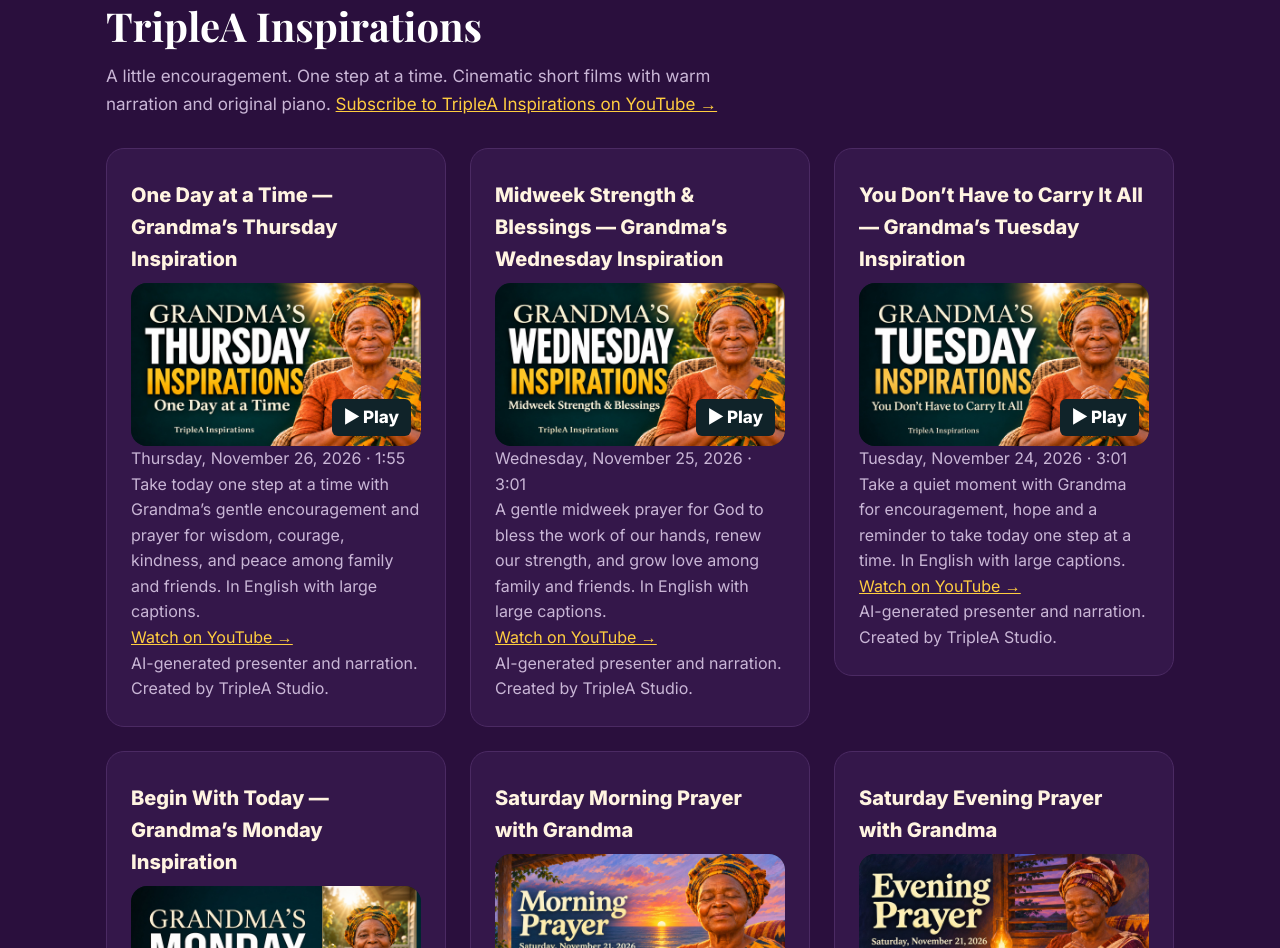
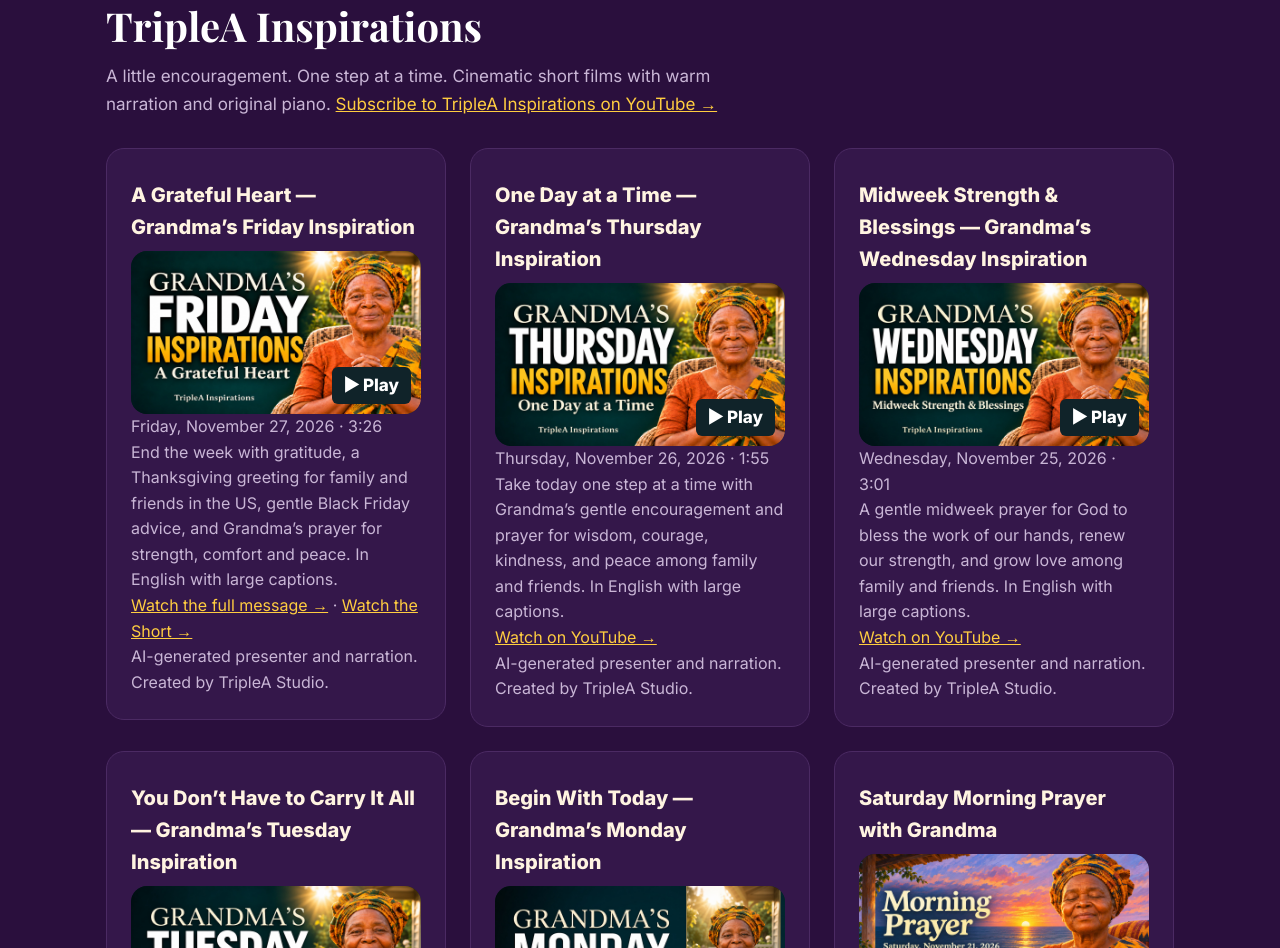
Before and after one commit to qualitystreamzmedia-netizen/triplea-studio-site, a plain HTML site: page index.html in a window 1280 px wide. Shown: the part 1329-2277 px from the top of the page. Drawn offline with nearby package versions, Linux system fonts and the light colour scheme; a web font is replaced by a local one.

Commit message:
Publish Grandma Friday inspiration and Short

```diff
--- a/index.html
+++ b/index.html
@@ -226,6 +226,19 @@
   </section>
 
 <section id="inspirations" class="alt"><div class="wrap"><h2>TripleA Inspirations</h2><p class="sub">A little encouragement. One step at a time. Cinematic short films with warm narration and original piano. <a href="https://www.youtube.com/@TripleAInspirations" target="_blank" rel="noopener">Subscribe to TripleA Inspirations on YouTube →</a></p><div style="display:grid;grid-template-columns:repeat(auto-fit,minmax(min(100%,280px),1fr));gap:24px;align-items:start">
+  <article class="card" id="grandmas-friday-inspiration-2026-11-27">
+    <h3>A Grateful Heart — Grandma’s Friday Inspiration</h3>
+    <a class="saturday-prayer-player" href="https://youtu.be/gw_MQKExAXM" target="_blank" rel="noopener"
+       aria-label="Play Grandma’s Friday Inspiration: A Grateful Heart"
+       style="position:relative;display:block;width:100%;aspect-ratio:16/9;overflow:hidden;border-radius:16px;background:#102329;margin:auto">
+      <img src="assets/grandmas-friday-inspiration-2026-11-27.jpg" alt="Grandma’s Friday Inspirations — A Grateful Heart" width="1280" height="720" loading="lazy" style="display:block;width:100%;height:100%;object-fit:cover">
+      <span aria-hidden="true" style="position:absolute;right:10px;bottom:10px;background:#102329;color:#fff;font-weight:700;padding:5px 12px;border-radius:6px">▶ Play</span>
+    </a>
+    <p><time datetime="2026-11-27">Friday, November 27, 2026</time> · 3:26</p>
+    <p>End the week with gratitude, a Thanksgiving greeting for family and friends in the US, gentle Black Friday advice, and Grandma’s prayer for strength, comfort and peace. In English with large captions.</p>
+    <p><a href="https://youtu.be/gw_MQKExAXM" target="_blank" rel="noopener">Watch the full message →</a> · <a href="https://youtube.com/shorts/_F0r9XrcsTc" target="_blank" rel="noopener">Watch the Short →</a></p>
+    <p class="sub">AI-generated presenter and narration. Created by TripleA Studio.</p>
+  </article>
 <template data-inspiration-release="2026-11-26T04:30:00Z">
   <article class="card" id="grandmas-thursday-inspiration-2026-11-26">
     <h3>One Day at a Time — Grandma’s Thursday Inspiration</h3>
```
Also changed, not shown: assets/grandmas-friday-inspiration-2026-11-27.jpg (added).
